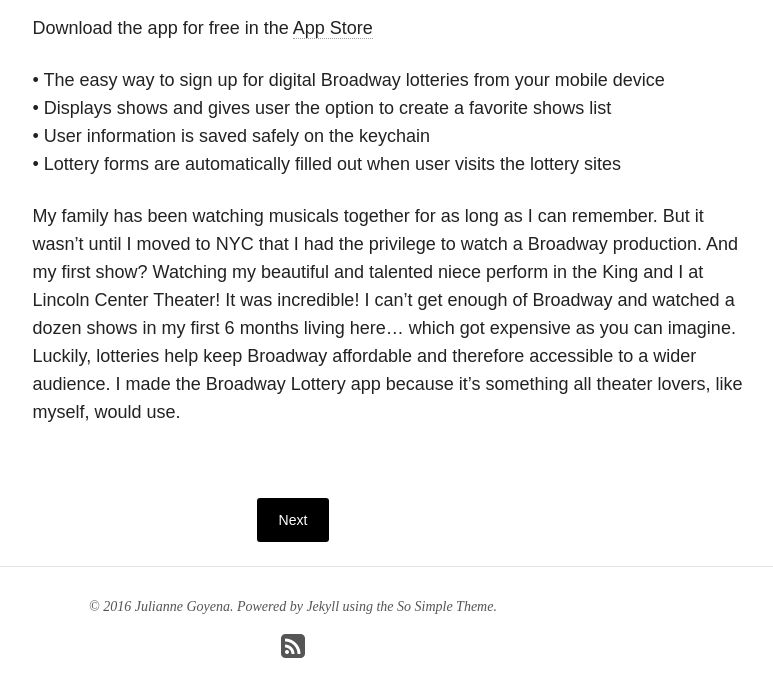
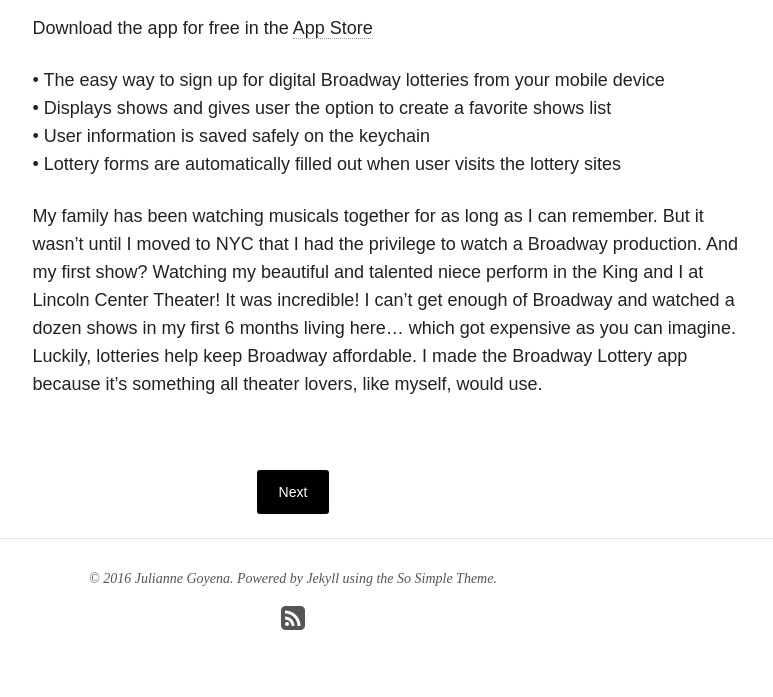
Before and after one commit to iOess/ioess.github.com, a Jekyll site: the page built from _posts/projects/2016-05-08-Broadway-Lottery-iphone-app.md, in a window 1280 px wide and 900 px high, scrolled down 891 px, cut to the strip 142-839 px from the top of the window. Shown: the whole strip, without its empty margins (347-1120 px from the left). Built offline with Jekyll 4.4.1, drawn with Linux system fonts in a browser that asks for light colours; nearby versions of some CDN libraries.

Commit message:
small changes

```diff
--- a/_posts/projects/2016-05-08-Broadway-Lottery-iphone-app.md
+++ b/_posts/projects/2016-05-08-Broadway-Lottery-iphone-app.md
@@ -19,4 +19,4 @@ Download the app for free in the <a href="https://itunes.apple.com/en/app/broadw
 •	Lottery forms are automatically filled out when user visits the lottery sites <br>
 </p>
 
-My family has been watching musicals together for as long as I can remember. But it wasn't until I moved to NYC that I had the privilege to watch a Broadway production. And my first show? Watching my beautiful and talented niece perform in the King and I at Lincoln Center Theater! It was incredible! I can't get enough of Broadway and watched a dozen shows in my first 6 months living here... which got expensive as you can imagine. Luckily, lotteries help keep Broadway affordable and therefore accessible to a wider audience. I made the Broadway Lottery app because it's something all theater lovers, like myself, would use.
+My family has been watching musicals together for as long as I can remember. But it wasn't until I moved to NYC that I had the privilege to watch a Broadway production. And my first show? Watching my beautiful and talented niece perform in the King and I at Lincoln Center Theater! It was incredible! I can't get enough of Broadway and watched a dozen shows in my first 6 months living here... which got expensive as you can imagine. Luckily, lotteries help keep Broadway affordable. I made the Broadway Lottery app because it's something all theater lovers, like myself, would use.
--- a/index.html
+++ b/index.html
@@ -9,6 +9,6 @@ search_omit: true
 <a href="mailto:contact@juliannegoyena.com">Contact me.</a>
 <br>
 <br>
-Check out my <a href="http://juliannegoyena.com/resume.pdf">resume</a>
+Check out my <a href="http://juliannegoyena.com/resume.pdf">resume</a>.
 
 </ul>
```
Also changed, not shown: _posts/projects/2016-06-08-Filipino-Proverbs-iphone-app.md (+1 -1 lines), _posts/projects/2016-07-15-Viet-Celts-Game-iphone-app.md (+1 -1 lines).
